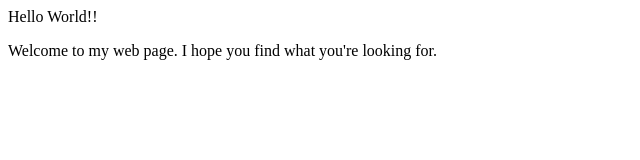
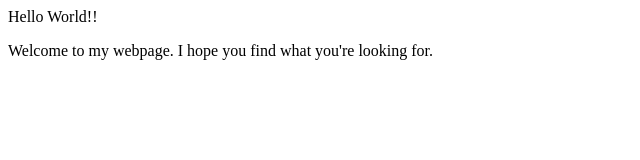
Before and after one commit to dag72/text_floder2, a plain HTML site: page index.html in a window 1280 px wide. Shown: the full height of the page, 0-640 px from the left. Drawn offline with Linux system fonts and the light colour scheme.

Commit message:
Update web page text

```diff
--- a/index.html
+++ b/index.html
@@ -6,7 +6,7 @@
 <body>
 <p>Hello World!!</p>
 
-<p>Welcome to my web page. I hope you find what you're looking for.<p/>
+<p>Welcome to my webpage. I hope you find what you're looking for.<p/>
 
 </body>
 </html>
```
